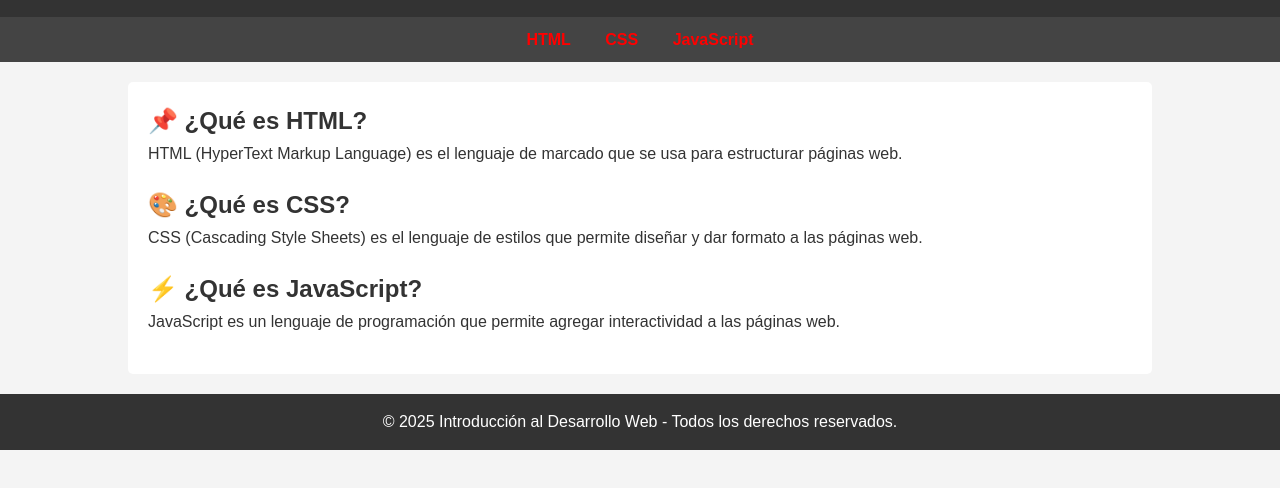
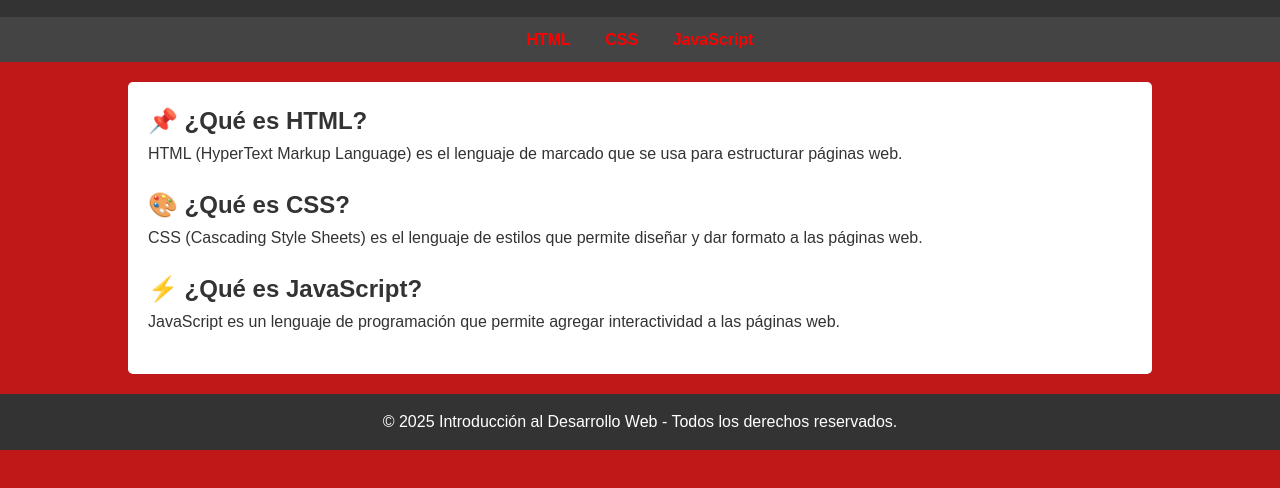
Before and after one commit to IanF19/TK, a plain HTML site: page index.html in a window 1280 px wide. Shown: the part 100-588 px from the top of the page. Drawn offline with Linux system fonts and the light colour scheme.

Commit message:
change:styles.css

```diff
--- a/styles.css
+++ b/styles.css
@@ -7,7 +7,7 @@
 
 body {
     font-family: Arial, sans-serif;
-    background-color: #f4f4f4;
+    background-color: #c01818;
     color: #333;
     line-height: 1.6;
 }
```
